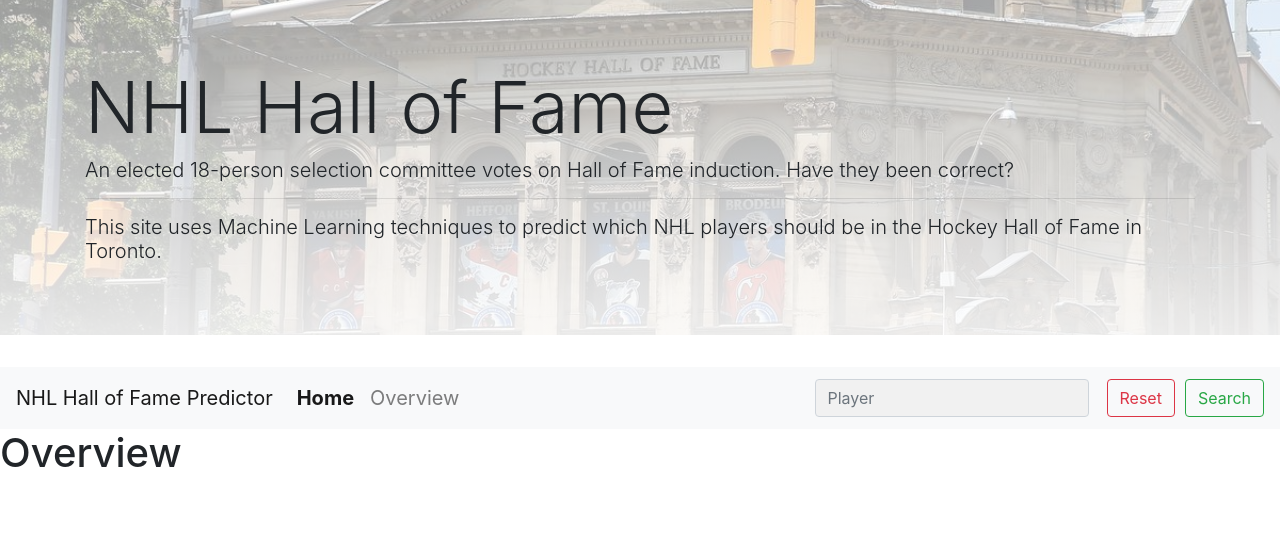
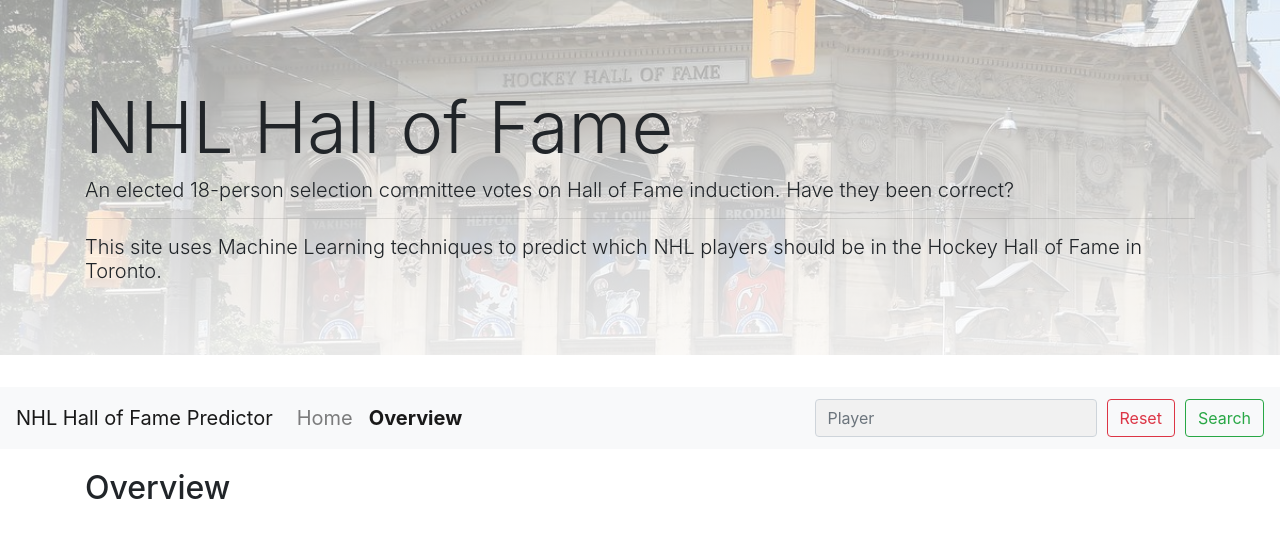
Before and after one commit to potterc22/Final-Project-ML, a Flask app: template Master/templates/overview.html in a window 1280 px wide. Shown: the top 538 px of the page. Run offline with Flask 2, Linux system fonts and the light colour scheme; the template is opened without the code that fills it, so the values that code supplies are empty; some libraries are stand-ins or nearby versions.

Commit message:
added more styling and clean up

```diff
--- a/Master/static/css/style.css
+++ b/Master/static/css/style.css
@@ -6,7 +6,7 @@
     background-position: center center;
 }
 
-.overview {
+.container {
     margin-top: 20px;
 }
 
--- a/Master/templates/index.html
+++ b/Master/templates/index.html
@@ -6,7 +6,7 @@
   <title>NHL Hall of Fame Predictor</title>
   <link rel="stylesheet" href="https://stackpath.bootstrapcdn.com/bootstrap/4.3.1/css/bootstrap.min.css" integrity="sha384-ggOyR0iXCbMQv3Xipma34MD+dH/1fQ784/j6cY/iJTQUOhcWr7x9JvoRxT2MZw1T" crossorigin="anonymous">
   <script src="https://d3js.org/d3.v5.min.js"></script>
-  <link rel="stylesheet" href="{{ url_for('static', filename='css/style.css') }}">
+  <link rel="stylesheet" href="../static/css/style.css">
 </head>
 <body>
   <div class="jumbotron jumbotron-fluid">
--- a/Master/templates/overview.html
+++ b/Master/templates/overview.html
@@ -31,29 +31,32 @@
 
     <div class="collapse navbar-collapse" id="navbarSupportedContent">
       <ul class="navbar-nav mr-auto">
-        <li class="nav-item active">
+        <li class="nav-item">
           <a class="nav-link" href="index.html">Home</a>
         </li>
         <li class="nav-item">
-          <a class="nav-link" href="#">Overview<span class="sr-only">(current)</span></a>
+          <a class="nav-link active" href="#">Overview<span class="sr-only">(current)</span></a>
         </li>
       </ul>
 
      <!-- <a class="navbar-link" href="overview.html">Overview</a> -->
-     <form class="form-inline my-2 my-lg-0">
-      <input class="form-control mr-sm-2" type="text" placeholder="Player" aria-label="Search" id="myInput">
+     <!-- <form class="form-inline my-2 my-lg-0"> -->
+      <div class="autocomplete">
+        <input class="form-control mr-sm-2" type="text" placeholder="Player" aria-label="Search" id="myInput">
+      </div>
       <button id="resetButton" class="btn btn-outline-danger my-2 my-sm-0" type="submit">Reset</button>
       <button id="searchButton" class="btn btn-outline-success my-2 my-sm-0" type="submit">Search</button>
-     </form>
+     <!-- </form> -->
     </div>
   </nav>
 
-  <div class="row">
-    <div class="col-md-8">
-        <h1>Overview</h1>
+    <div class="container">
+        <div class="row">
+            <div class="col-md-8">
+                <h2>Overview</h2>
+            </div>
+        </div>
     </div>
-  </div>
-
 
   <script src="{{ url_for('static', filename='js/app.js') }}"></script>
   <script src="../static/js/jquery-3.5.1.slim.min.js"></script>
```
